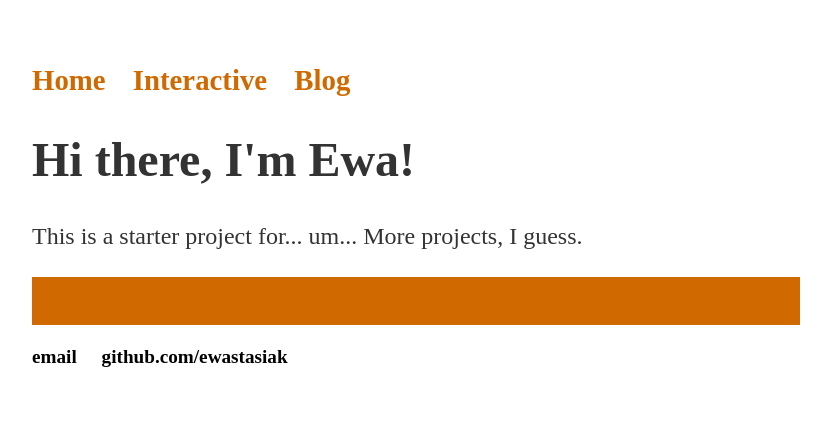
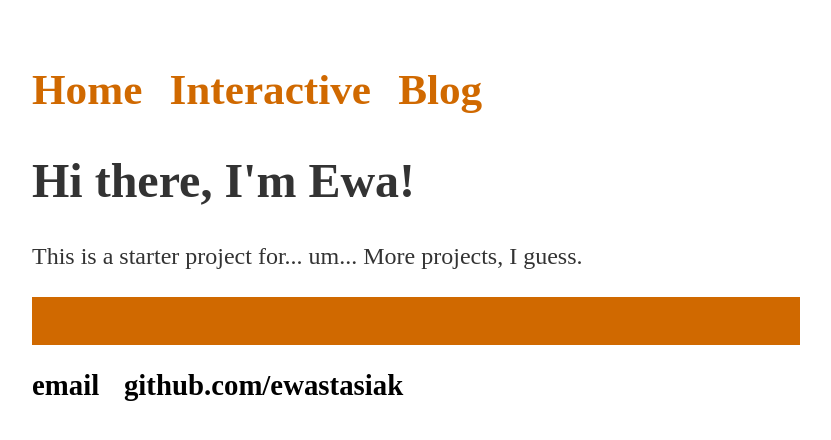
Before and after one commit to ewastasiak/Showcase, a Jekyll site: the page built from index.html, in a window 1280 px wide. Shown: the top 440 px of the page, without its empty margins (224-1055 px from the left). Built offline with Jekyll 4.4.1, drawn with Linux system fonts in a browser that asks for light colours.

Commit message:
Change style

```diff
--- a/css/main.css
+++ b/css/main.css
@@ -25,6 +25,8 @@ footer ul li {
 a {
     text-decoration: none;
     color: #d06900;
+	font-size: 1.5em;
+	line-height: 1.4em;
 }
 
 a:hover {
```
